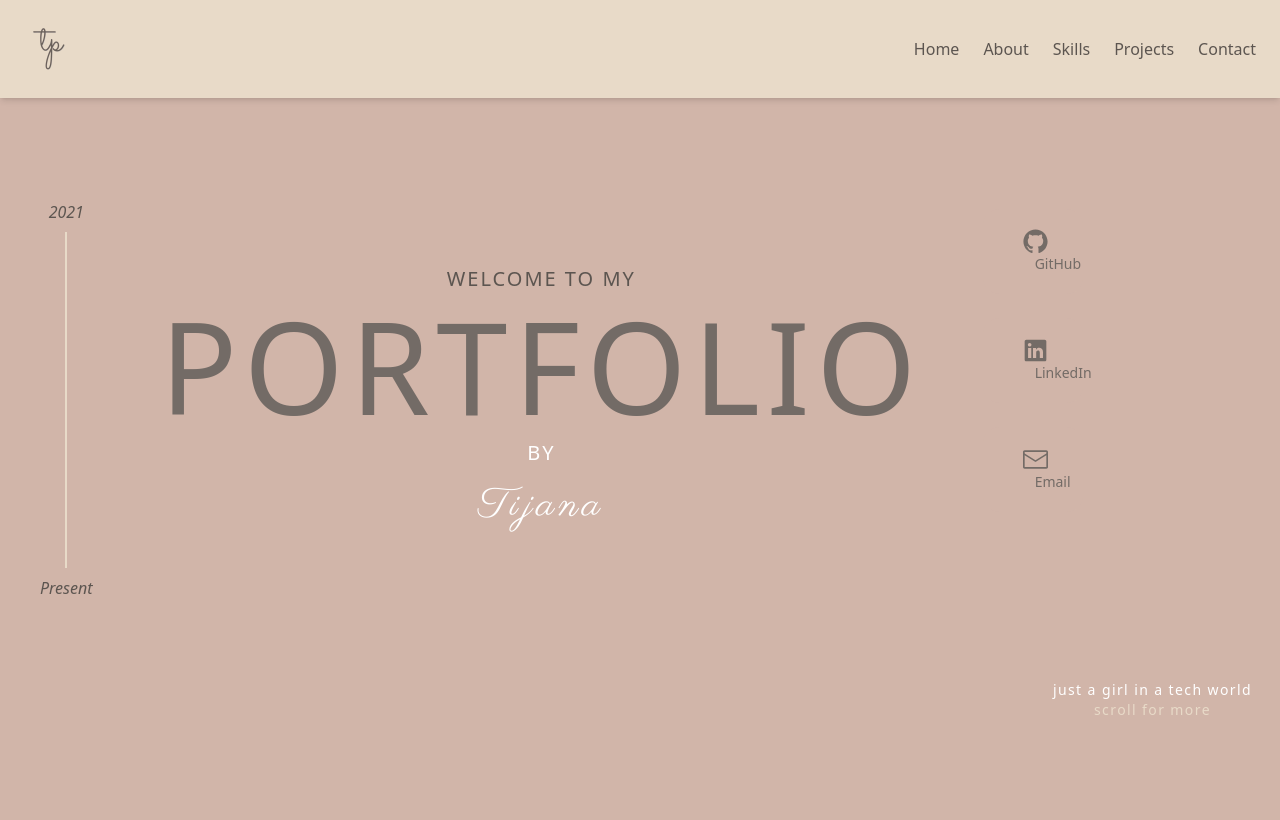
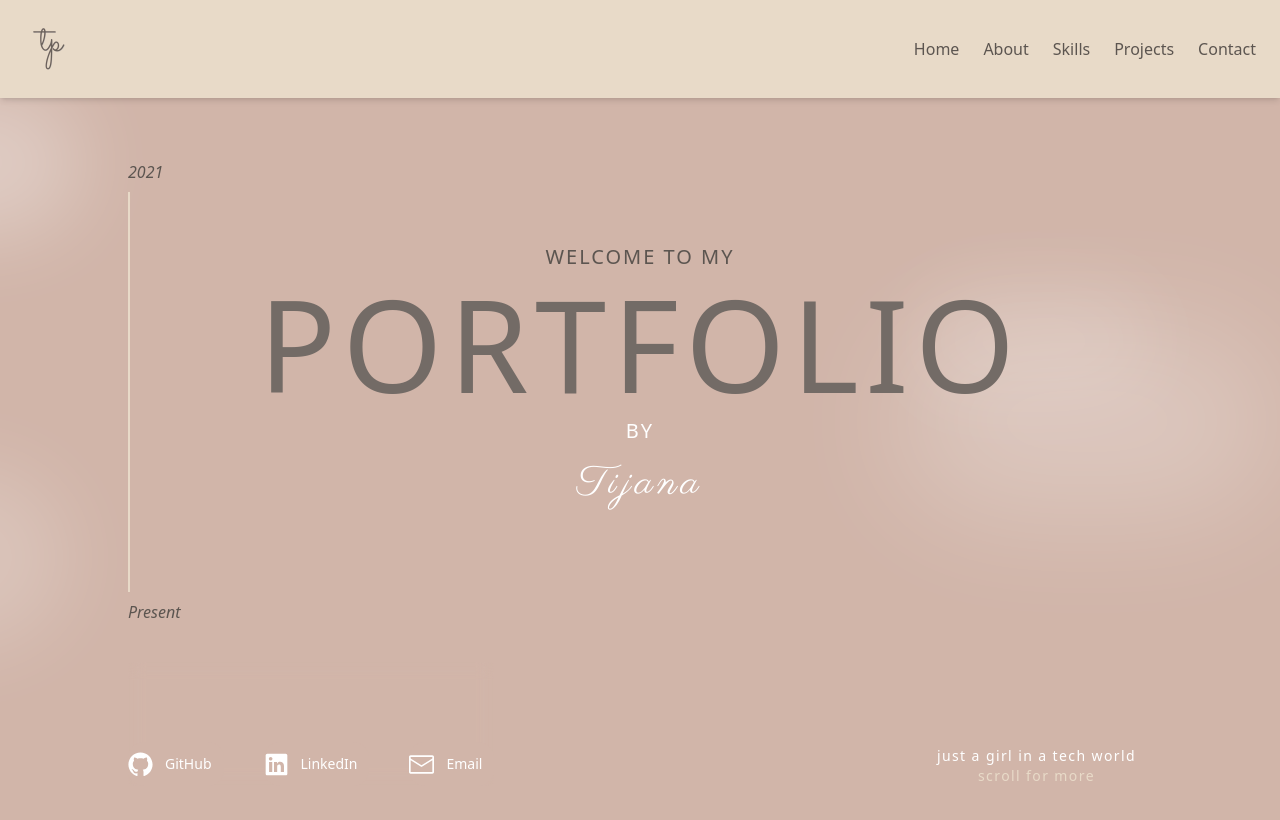
Before and after one commit to tijanicica/portfolio, a React (Vite) app: page / in a window 1280 px wide. Shown: the top 820 px of the page. Built offline with nearby package versions, Linux system fonts and the light colour scheme; a web font is replaced by a local one.

Commit message:
finished home page

```diff
--- /dev/null
+++ b/src/components/CloudBackground.jsx
@@ -0,0 +1,36 @@
+import { useEffect, useState } from "react";
+
+export default function CloudBackground() {
+    const [show, setShow] = useState(false);
+
+    useEffect(() => {
+        setTimeout(() => {
+            setShow(true);
+        }, 500);
+    }, []);
+
+    return (
+        <div className="fixed inset-0 w-full h-full overflow-hidden pointer-events-none z-0">
+            <div
+                className={`absolute w-[300px] h-[150px] bg-white rounded-full blur-2xl animate-cloud1 top-[10%] left-[-20%] ${
+                    show ? "opacity-30" : "opacity-0"
+                } transition-all duration-[3000ms]`}
+            />
+            <div
+                className={`absolute w-[400px] h-[200px] bg-white rounded-full blur-3xl animate-cloud2 top-[50%] right-[-30%] ${
+                    show ? "opacity-25" : "opacity-0"
+                } transition-all duration-[3000ms]`}
+            />
+            <div
+                className={`absolute w-[350px] h-[180px] bg-white rounded-full blur-2xl animate-cloud1 bottom-[20%] left-[-25%] ${
+                    show ? "opacity-20" : "opacity-0"
+                } transition-all duration-[3000ms]`}
+            />
+            <div
+                className={`absolute w-[250px] h-[120px] bg-white rounded-full blur-2xl animate-cloud2 bottom-[40%] right-[-20%] ${
+                    show ? "opacity-15" : "opacity-0"
+                } transition-all duration-[3000ms]`}
+            />
+        </div>
+    );
+}
--- a/src/index.css
+++ b/src/index.css
@@ -34,18 +34,26 @@ body {
     color: var(--default-font-color);
 }
 
-@keyframes draw {
-    to {
-        stroke-dashoffset: 0;
-    }
+@keyframes cloudMove1 {
+    0% { transform: translateX(0) translateY(0) scale(1); }
+    50% { transform: translateX(30vw) translateY(10vh) scale(1.05); }
+    100% { transform: translateX(0) translateY(0) scale(1); }
 }
 
-.animate-draw path,
-.animate-draw polygon {
-    stroke-dasharray: 600;
-    stroke-dashoffset: 600;
-    animation: draw 4s ease forwards;
+@keyframes cloudMove2 {
+    0% { transform: translateX(0) translateY(0) scale(1); }
+    50% { transform: translateX(-30vw) translateY(-10vh) scale(0.95); }
+    100% { transform: translateX(0) translateY(0) scale(1); }
 }
+
+.animate-cloud1 {
+    animation: cloudMove1 50s ease-in-out infinite;
+}
+
+.animate-cloud2 {
+    animation: cloudMove2 10s ease-in-out infinite;
+}
+
 
 /* {
     font-weight: 350 !important;
--- a/src/pages/HomePage.jsx
+++ b/src/pages/HomePage.jsx
@@ -1,30 +1,35 @@
-import laptop from "../assets/lapsi.png"
-import { ChevronDownIcon, EnvelopeClosedIcon, GitHubLogoIcon, LinkedInLogoIcon } from '@radix-ui/react-icons';
-
+import laptop from "../assets/lapsi.png";
+import {
+    ChevronDownIcon,
+    EnvelopeClosedIcon,
+    GitHubLogoIcon,
+    LinkedInLogoIcon,
+} from "@radix-ui/react-icons";
+import CloudBackground from "../components/CloudBackground.jsx";
 
 const HomePage = () => {
     return (
-        <div className="font-display min-w-[320px] max-w-[80%] min-h-screen m-0 flex items-center justify-center lg:justify-start mx-auto">
+        <div className="relative w-full h-screen">
+            <CloudBackground />
+        <div className="flex flex-col m-0 min-w-[320px] max-w-[80%] min-h-screen mx-auto justify-center items-center mt-25 sm:mt-20 relative">
+            {/* LEFT TIMELINE */}
 
-
-            <div className="fixed top-1/2 left-10 transform -translate-y-1/2 flex flex-col items-center justify-between h-1/2 italic z-10">
-                <span className="text-sm md:text-base">2021</span>
-                <div className="w-[2px] flex-grow bg-navbar my-2"></div>
-                <span className="text-sm md:text-base">Present</span>
+            <div className="hidden sm:block absolute top-[10%] left-0 flex flex-col items-center z-10">
+                <span className="text-sm md:text-base italic">2021</span>
+                <div className="w-[2px] flex-grow bg-navbar my-2" style={{ height: '50vh' }}></div>
+                <span className="text-sm md:text-base italic">Present</span>
             </div>
 
-
-            <div className="min-h-screen flex flex-col items-center justify-center relative">
-
-
+            {/* CENTER CONTENT */}
             <div className="w-[90%] min-h-[51vh] flex flex-col justify-center p-4 md:p-8 gap-2 items-center">
-
                 <h2 className="font-light text-[1rem] md:text-[1.25rem] uppercase tracking-widest">
                     Welcome to my
                 </h2>
 
-                    <h3 className="font-extralight text-[var(--color-portfolio)] leading-none
-                                   text-[3rem] sm:text-[4.5rem] md:text-[6rem] lg:text-[8rem] -tracking-tighter">
+                <h3
+                    className="font-extralight text-[var(--color-portfolio)] leading-none
+                        text-[3rem] sm:text-[4.5rem] md:text-[6rem] lg:text-[8rem] -tracking-tighter"
+                >
                     PORTFOLIO
                 </h3>
 
@@ -34,78 +39,53 @@ const HomePage = () => {
 
                 <h5
                     className="font-light text-[var(--color-welcome)] text-[1.75rem] md:text-[2.5rem] tracking-widest"
-                        style={{ fontFamily: 'Parisienne, cursive' }}
+                    style={{ fontFamily: "Parisienne, cursive" }}
                 >
                     Tijana
                 </h5>
+            </div>
 
-                </div>
+
+
+            <div className="flex flex-col sm:flex-row self-start justify-between w-full items-center sm:items-end pt-20">
+                <div className="order-2 sm:order-1 flex flex-col sm:flex-row items-center text-center sm:items-start gap-10 bg-opacity-5 backdrop-blur w-full sm:w-auto justify-center lg:ml-0 md:ml-0 lg:pl-0 md:pl-0 pt-20 ">
+                    <a href="https://www.github.com/tijanicica">
+                        <button className="flex items-center text-welcome rounded-2xl  text-sm  bg-background bg-opacity-50 link-button hover:text-[var(--color-portfolio)] pl-0  justify-center sm:justify-start sm:w-auto">
+                            <GitHubLogoIcon width="25px" height="25px" />
+                            <span className="p-3 font-thin">GitHub</span>
+                        </button>
+                    </a>
+
+                    <a href="https://www.linkedin.com/in/tijana-petrovic-b8417a321/">
+                        <button className="flex items-center text-welcome rounded-2xl  text-sm   bg-background bg-opacity-50 link-button hover:text-[var(--color-portfolio)] pl-0  justify-center sm:justify-start sm:w-auto ">
+                            <LinkedInLogoIcon width="25px" height="25px" />
+                            <span className="p-3 font-thin">LinkedIn</span>
+                        </button>
+                    </a>
+
+                    <a href="https://www.linkedin.com/in/tijana-petrovic-b8417a321/">
+                        <button className="flex items-center text-welcome rounded-2xl  text-sm   bg-background bg-opacity-50 link-button hover:text-[var(--color-portfolio)] pl-0  justify-center sm:justify-start sm:w-auto ">
+                            <EnvelopeClosedIcon width="25px" height="25px" />
+                            <span className="p-3 font-thin">Email</span>
+                        </button>
+                    </a>
                 </div>
 
                 <div
-                className="
-                    fixed bottom-6 left-1/2 -translate-x-1/2 text-center
-                    lg:left-auto lg:right-3 lg:bottom-20 lg:pr-4 lg:translate-x-0 lg:text-center
+                    className=" order-1 sm:order-2
+                    text-center
+                    lg:left-auto lg:pr-4  lg:translate-x-0 sm:w-auto pt-20
                 "
                 >
-
-
-               {/* <svg
-                    className="w-80 h-80 animate-draw hidden lg:block mb-2"
-                    viewBox="0 0 200 200"
-                    fill="none"
-                    xmlns="http://www.w3.org/2000/svg"
-                >
-                    <path
-                        d="M200 0 C160 40, 180 100, 100 100 C20 100, 60 180, 30 190"
-                        stroke="#5c5550"
-                        strokeWidth="2"
-                        fill="none"
-                        strokeLinecap="round"
-                        strokeLinejoin="round"
-                    />
-                    <polygon
-                        points="30,190 40,185 35,180"
-                        stroke="#5c5550"
-                        fill="none"
-                        strokeWidth="2"
-                    />
-                </svg>*/}
                     <p className="tracking-widest text-[var(--color-welcome)] text-sm ">
                         just a girl in a tech world
                     </p>
                     <p className="tracking-widest text-[var(--color-navbar)] text-sm fadeInUp">
                         scroll for more
                     </p>
-
-
                 </div>
-
-            <div className='social flex flex-col flex-wrap  justify-evenly items-center  bg-background bg-opacity-5 backdrop-blur p-7 hidden lg:block mb-20'>
-                <a href="https://www.github.com/tijanicica" className='flex items-center gap-3'>
-                    <button  className='text-portfolio rounded-2xl px-10 text-sm py-5 my-3 bg-background bg-opacity-50 link-button hover:text-[var(--color-welcome)] w-25'>
-                    <GitHubLogoIcon width="25px" height="25px" />
-                        <span className='p-3 font-thin'>GitHub</span>
-                    </button>
-                </a>
-
-                <a href="https://www.linkedin.com/in/tijana-petrovic-b8417a321/">
-                    <button  className='text-portfolio rounded-2xl px-10 text-sm py-5 my-3 bg-background bg-opacity-50 link-button hover:text-[var(--color-welcome)] w-25'>
-
-                    <LinkedInLogoIcon width="25px" height="25px" />
-                        <span className='p-3 font-thin'>LinkedIn</span>
-                    </button>
-                </a>
-
-                <a href="https://www.linkedin.com/in/tijana-petrovic-b8417a321/">
-                    <button  className='text-portfolio rounded-2xl px-10 text-sm py-5 my-3 bg-background bg-opacity-50 link-button hover:text-[var(--color-welcome)] w-25'>
-                        <EnvelopeClosedIcon width="25px" height="25px" />
-                        <span className='p-3 font-thin'>Email</span>
-                    </button>
-                </a>
-
             </div>
-
+        </div>
             </div>
     );
 };
```
Lines whose indentation alone changed are shown as unchanged.
